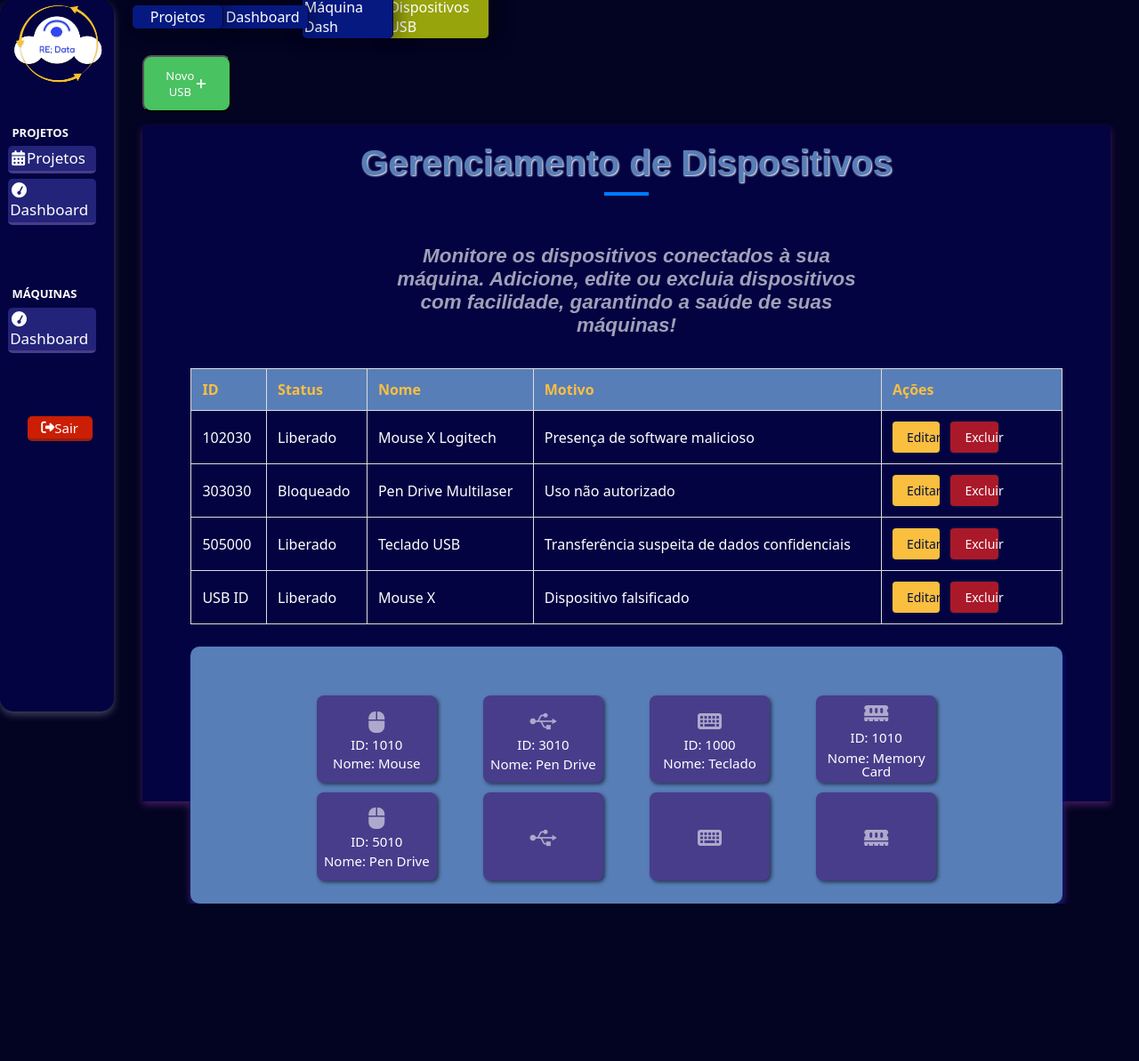
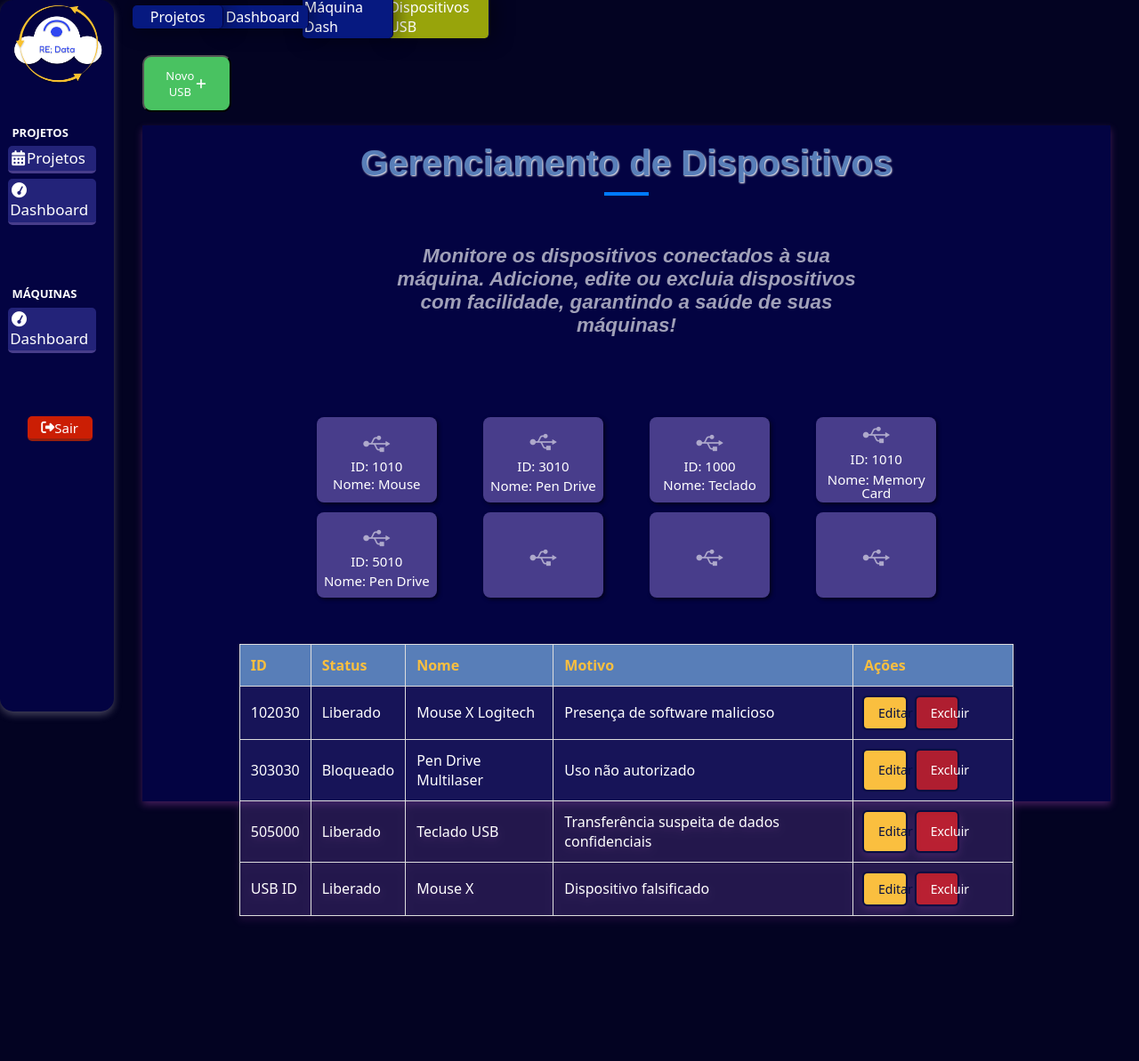
Before and after one commit to Sprint-2-Semestre-SpTech-School/ProjetoSprint2Semestre, a website: page Re-Data/site/public/dispositivoUsb.html in a window 1280 px wide. Shown: the whole page at 89% size. Before the commit the page ends 1016 px from the top, so only its background shows below. Drawn offline with nearby package versions, Linux system fonts and the light colour scheme.

Commit message:
alterações no design da tela dispositivo

```diff
--- a/Re-Data/site/public/css/dispositivoUsb.css
+++ b/Re-Data/site/public/css/dispositivoUsb.css
@@ -429,10 +429,19 @@ ul.breadcrumbList li+li:before {
     position: relative;
 }
 
+.main-content .usbContent .blacklist-content {
+    display: flex;
+    justify-content: center;
+    width: 100%;
+    padding-bottom: 15%;
+
+}
+
 table {
-    width: 90%;
+    width: 80%;
     height: 50%;
     border-collapse: collapse;
+    background-color: rgba(71, 61, 139, 0.295);
 }
 
 table,
@@ -509,8 +518,8 @@ tr:nth-child(even) {
     gap: 6%;
     width: 90%;
     height: 100%;
-    background-color: var(--color-background-modal);
-    box-shadow: 1px 2px 4px #061980;
+    background-color: transparent;
+    /* box-shadow: 1px 2px 4px #061980; */
     border-radius: 10px;
     padding: 5%;
 }
@@ -526,7 +535,7 @@ tr:nth-child(even) {
     background-color: darkslateblue;
     border-radius: 8px;
     box-shadow: 2px 2px 4px rgba(0, 0, 0, 0.59);
-    padding-bottom: 5px;
+    padding-bottom: 3px;
 }
 
 .usbContent .walletUsb .divUsb p {
--- a/Re-Data/site/public/dispositivoUsb.html
+++ b/Re-Data/site/public/dispositivoUsb.html
@@ -92,7 +92,34 @@
                         dispositivos com facilidade, garantindo a saúde de suas máquinas!
                     </h3>
 
+                    <div class="walletUsb">
+                        <div class="divUsb"><i class="fa-brands fa-usb">
+                                <p class="usbInfo">ID: 1010</p>
+                                <p class="usbInfo">Nome: Mouse</p>
+                            </i></div>
+                        <div class="divUsb"><i class="fa-brands fa-usb">
+                                <p class="usbInfo">ID: 3010</p>
+                                <p class="usbInfo">Nome: Pen Drive</p>
+                            </i></div>
+                        <div class="divUsb"><i class="fa-brands fa-usb">
+                                <p class="usbInfo">ID: 1000</p>
+                                <p class="usbInfo">Nome: Teclado</p>
+                            </i></div>
+                        <div class="divUsb"><i class="fa-brands fa-usb">
+                                <p class="usbInfo">ID: 1010</p>
+                                <p class="usbInfo">Nome: Memory Card</p>
+                            </i></div>
+                        <div class="divUsb"><i class="fa-brands fa-usb">
+                                <p class="usbInfo">ID: 5010</p>
+                                <p class="usbInfo">Nome: Pen Drive</p>
+                            </i></div>
+                        <div class="divUsb"><i class="fa-brands fa-usb"></i></div>
+                        <div class="divUsb"><i class="fa-brands fa-usb"></i></div>
+                        <div class="divUsb"><i class="fa-brands fa-usb"></i></div>
+                    </div>
+
                     <!-- Blacklist -->
+                    <div class="blacklist-content">
                         <table>
                             <thead>
                                 <tr>
@@ -153,31 +180,6 @@
                                 </tr>
                             </tbody>
                         </table>
-
-                    <div class="walletUsb">
-                        <div class="divUsb"><i class="fa-solid fa-computer-mouse">
-                                <p class="usbInfo">ID: 1010</p>
-                                <p class="usbInfo">Nome: Mouse</p>
-                            </i></div>
-                        <div class="divUsb"><i class="fa-brands fa-usb">
-                                <p class="usbInfo">ID: 3010</p>
-                                <p class="usbInfo">Nome: Pen Drive</p>
-                            </i></div>
-                        <div class="divUsb"><i class="fa-solid fa-keyboard">
-                                <p class="usbInfo">ID: 1000</p>
-                                <p class="usbInfo">Nome: Teclado</p>
-                            </i></div>
-                        <div class="divUsb"><i class="fa-solid fa-memory">
-                                <p class="usbInfo">ID: 1010</p>
-                                <p class="usbInfo">Nome: Memory Card</p>
-                            </i></div>
-                        <div class="divUsb"><i class="fa-solid fa-computer-mouse">
-                                <p class="usbInfo">ID: 5010</p>
-                                <p class="usbInfo">Nome: Pen Drive</p>
-                            </i></div>
-                        <div class="divUsb"><i class="fa-brands fa-usb"></i></div>
-                        <div class="divUsb"><i class="fa-solid fa-keyboard"></i></div>
-                        <div class="divUsb"><i class="fa-solid fa-memory"></i></div>
                     </div>
 
                     <form id="formularioAdicionar" class="formularioAdicionar hidden">
```
Lines whose indentation alone changed are shown as unchanged.
